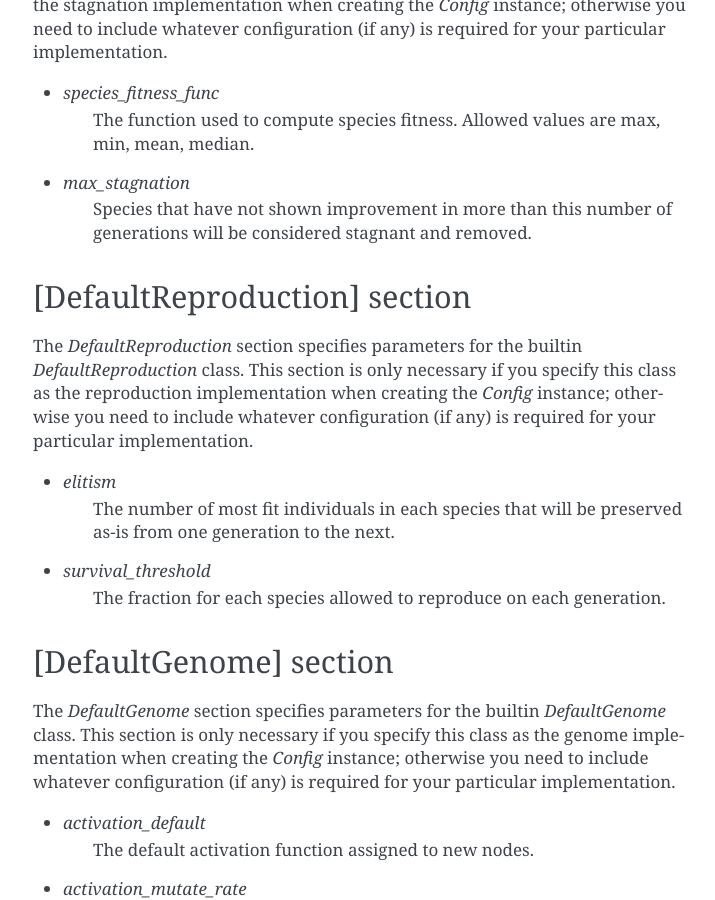
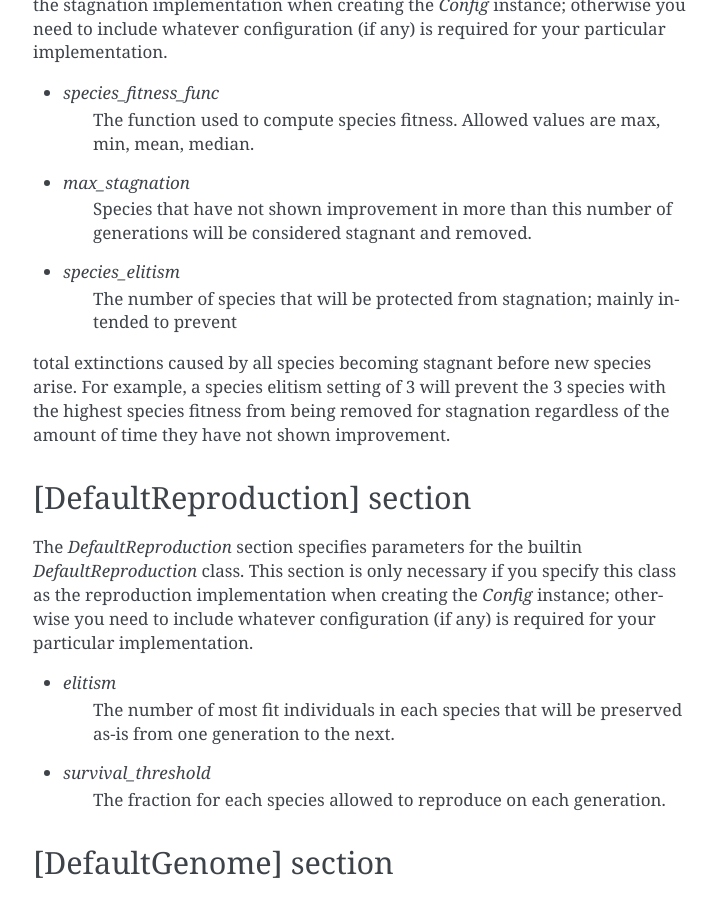
Before and after one commit to CodeReclaimers/neat-python, a Sphinx documentation site: the page built from docs/config_file.rst, in a window 1280 px wide and 900 px high, scrolled down 1015 px. Shown: the whole window, without its empty margins (387-1102 px from the left). Built offline with Sphinx 7.4.7, drawn with Linux system fonts in a browser that asks for light colours.

Commit message:
Added documentation for species elitism setting.

```diff
--- a/docs/config_file.rst
+++ b/docs/config_file.rst
@@ -43,6 +43,11 @@ required for your particular implementation.
     The function used to compute species fitness.  Allowed values are max, min, mean, median.
 * *max_stagnation*
     Species that have not shown improvement in more than this number of generations will be considered stagnant and removed.
+* *species_elitism*
+    The number of species that will be protected from stagnation; mainly intended to prevent
+total extinctions caused by all species becoming stagnant before new species arise.  For example,
+a species elitism setting of 3 will prevent the 3 species with the highest species fitness from
+being removed for stagnation regardless of the amount of time they have not shown improvement.
 
 [DefaultReproduction] section
 -----------------------------
```
